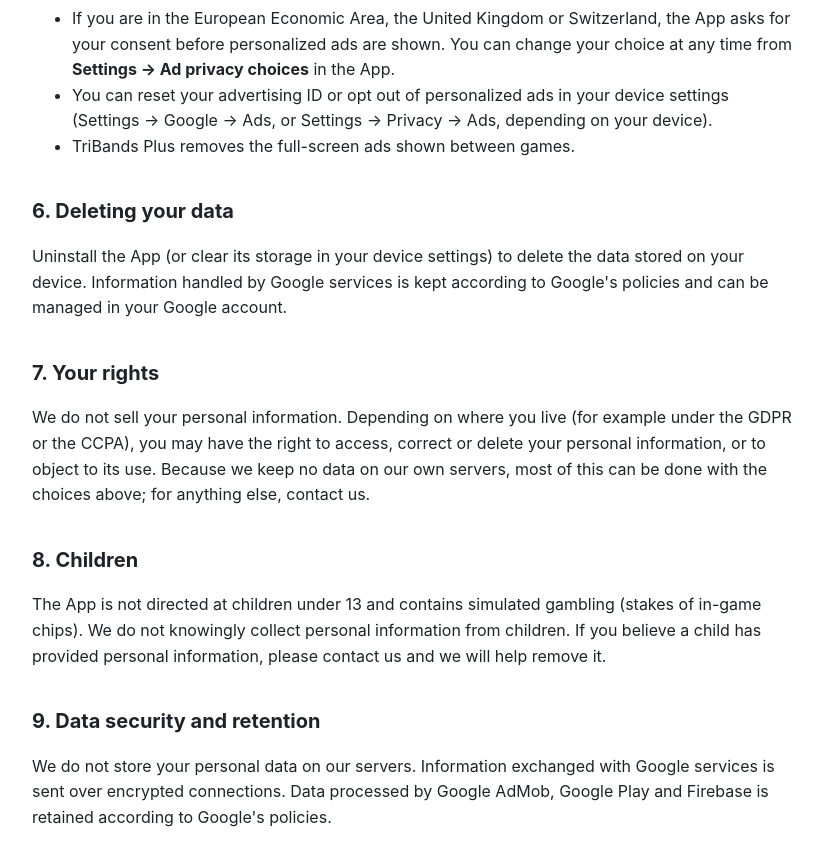
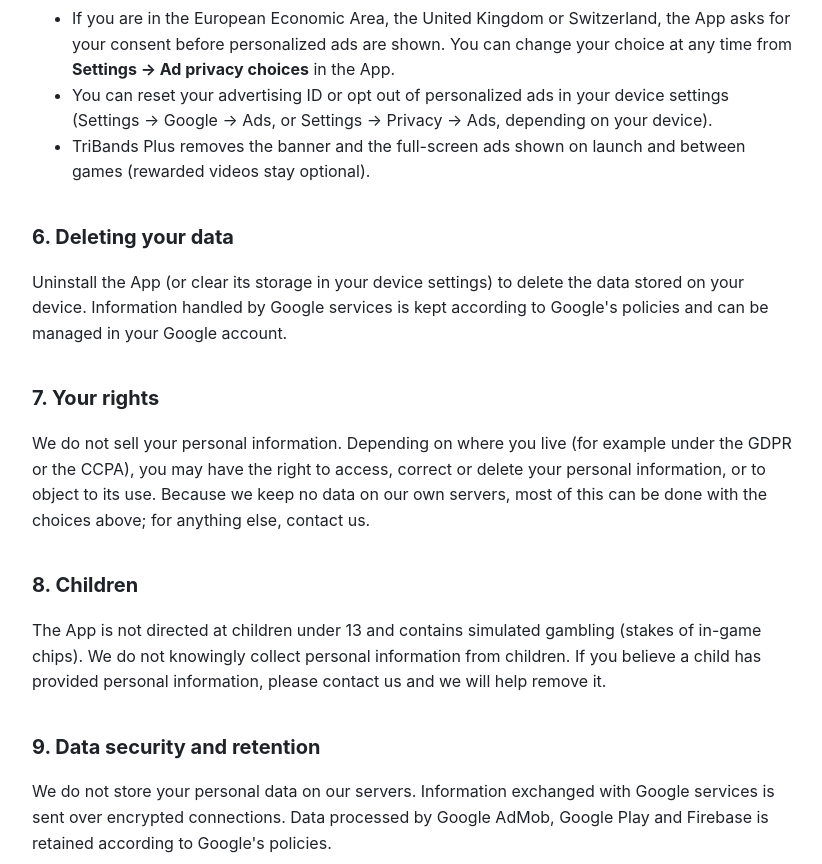
Before and after one commit to aybtonext/aybtonext.github.io, a plain HTML site: page tribands/privacy.html in a window 1280 px wide. Shown: the part 1240-2104 px from the top of the page, without its empty margins (228-1050 px from the left). Drawn offline with Linux system fonts and the light colour scheme.

Commit message:
Update privacy.html

```diff
--- a/tribands/privacy.html
+++ b/tribands/privacy.html
@@ -63,7 +63,8 @@ messages. You can turn notifications off at any time in your device settings.</p
   <strong>Settings → Ad privacy choices</strong> in the App.</li>
   <li>You can reset your advertising ID or opt out of personalized ads in your device settings
   (Settings → Google → Ads, or Settings → Privacy → Ads, depending on your device).</li>
-  <li>TriBands Plus removes the full-screen ads shown between games.</li>
+  <li>TriBands Plus removes the banner and the full-screen ads shown on launch and between games
+  (rewarded videos stay optional).</li>
 </ul>
 
 <h2>6. Deleting your data</h2>
```
